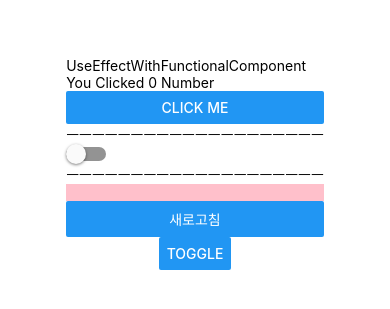
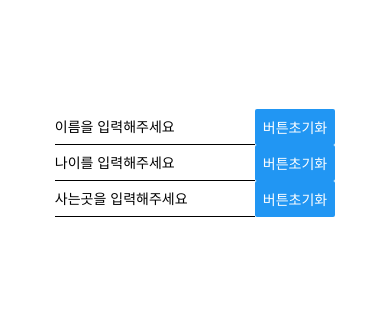
Before and after one commit to s2s2hyun/react_native_Study, a React Native app: screen / in a window 390 px wide. Shown: the part 259-568 px from the top of the page. Built offline with nearby package versions, Linux system fonts and the light colour scheme.

Commit message:
CustomHook Part

```diff
--- a/App.js
+++ b/App.js
@@ -12,6 +12,7 @@ import {
 } from "react-native";
 import UseEffectWithClassComponet from "./screen/useEffect/UseEffectWithClassComponet";
 import UseEffectWithFunctionalComponent from "./screen/useEffect/UseEffectWithFunctionalComponent";
+import CustomHook from "./hooks/CustomHook";
 // import StateWitheClassComponent from "./screen/StateWitheClassComponent";
 // import StateWitheFunctionComponent from "./screen/StateWitheFunctionComponent";
 
@@ -29,14 +30,15 @@ export default function App() {
           setIsTrue(!isTure);
         }}
       /> */}
-      <UseEffectWithFunctionalComponent />
+      {/* <UseEffectWithFunctionalComponent />
 
       <Button
         title="toggle"
         onPress={() => {
           setIsTrue(!isTure);
         }}
-      />
+      /> */}
+      <CustomHook />
     </View>
   );
 }
--- /dev/null
+++ b/hooks/CustomHook.js
@@ -0,0 +1,100 @@
+import React, { useState } from "react";
+import { TextInput, View, Button } from "react-native";
+
+const InputBox = (props) => {
+  return (
+    <View style={{ flexDirection: "row" }}>
+      <TextInput
+        value={props.name}
+        onChangeText={props.onChangeText}
+        style={{ borderBottomWidth: 1, width: 200 }}
+        placeholder={props.placeholder}
+      />
+      <Button title="버튼초기화" onPress={props.onReset} />
+    </View>
+  );
+};
+
+const useInput = (initialValue) => {
+  const [value, setValue] = useState(initialValue);
+
+  const resetValue = () => setValue(initialValue);
+
+  return {
+    value,
+    setValue,
+    resetValue,
+  };
+};
+
+const CustomHook = () => {
+  // 3번째 구조분해할당으로 한줄로 정리
+
+  const {
+    value: name,
+    setValue: setName,
+    resetValue: resetName,
+  } = useInput("");
+
+  const { value: age, setValue: setAge, resetValue: resetAge } = useInput("");
+
+  const {
+    value: city,
+    setValue: setCity,
+    resetValue: resetCity,
+  } = useInput("");
+
+  // 2주석
+  //   const output = useInput("");
+  //   const name = output.value;
+  //   const setName = output.setValue;
+  //   const resetName = output.resetValue;
+
+  //   1주석
+  //   const [name, setName] = useState("");
+  //   const [age, setAge] = useState("");
+  //   const [city, setCity] = useState("");
+
+  return (
+    <View>
+      <InputBox
+        value={name}
+        onChangeText={setName}
+        placeholder="이름을 입력해주세요"
+        onReset={() => setName("")}
+      />
+      <InputBox
+        value={age}
+        onChangeText={setAge}
+        placeholder="나이를 입력해주세요"
+        onReset={() => setAge("")}
+      />
+      <InputBox
+        value={city}
+        onChangeText={setCity}
+        placeholder="사는곳을 입력해주세요"
+        onReset={() => setCity("")}
+      />
+      {/* <View style={{ flexDirection: "row" }}>
+        <TextInput
+          value={age}
+          onChangeText={setAge}
+          style={{ borderBottomWidth: 1, width: 200 }}
+          placeholder="나이를 입력해주세요"
+        />
+        <Button title="나이초기화" onPress={() => setAge("")} />
+      </View> */}
+      {/* <View style={{ flexDirection: "row" }}>
+        <TextInput
+          value={city}
+          onChange={setCity}
+          style={{ borderBottomWidth: 1, width: 200 }}
+          placeholder="사는곳을 입력해주세요"
+        />
+        <Button title="사는곳초기화" onPress={() => setCity("")} />
+      </View> */}
+    </View>
+  );
+};
+
+export default CustomHook;
```
